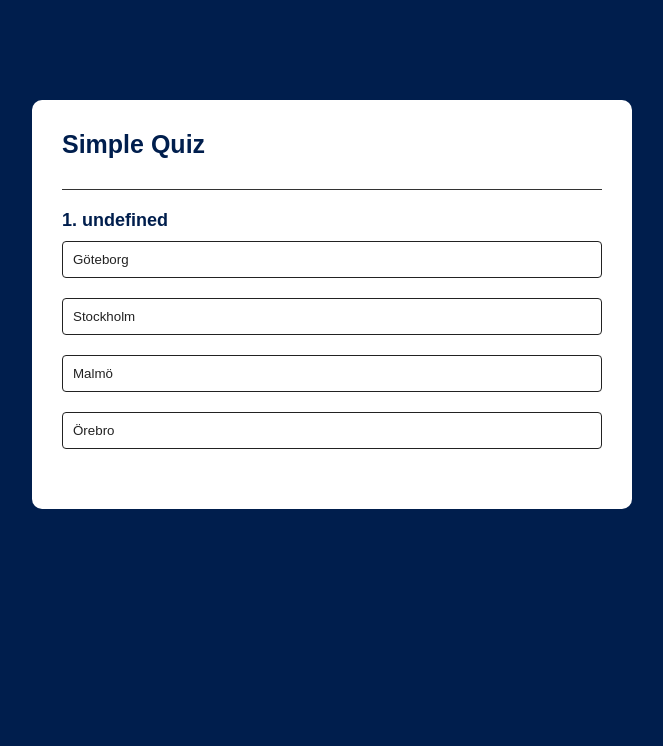
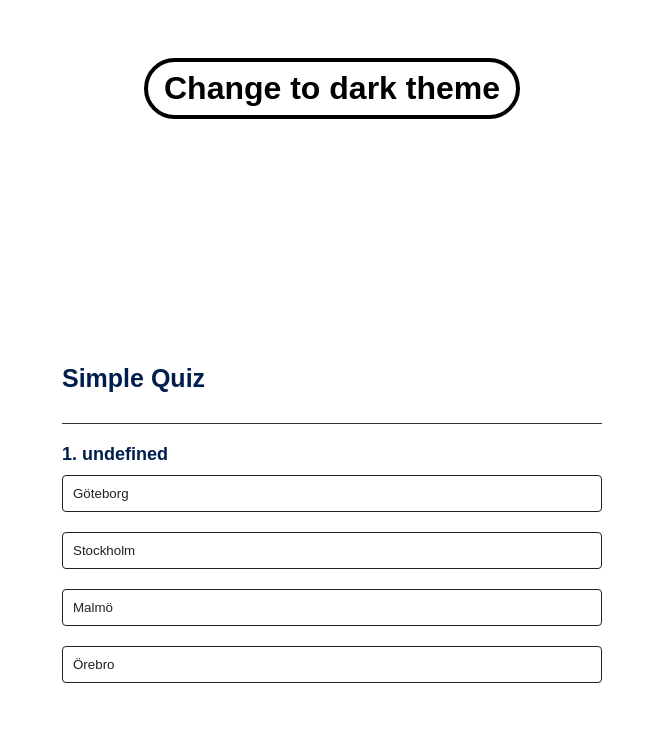
Before and after one commit to gabrielvarli/quiz-app, a plain HTML site: page index.html in a window 1280 px wide. Shown: the whole page, without its empty margins (308-971 px from the left). Drawn offline with Linux system fonts and the light colour scheme.

Commit message:
lagt till darkmode

```diff
--- a/index.html
+++ b/index.html
@@ -1,12 +1,20 @@
 <!DOCTYPE html>
-<html lang="en">
+<html lang="en" data-theme="light">
   <head>
     <meta charset="UTF-8" />
     <meta name="viewport" content="width=device-width, initial-scale=1.0" />
     <title>Document</title>
     <link rel="stylesheet" href="style.css" />
   </head>
-  <body>
+  <body id="main-body">
+    <button
+      id="btn2"
+      type="button"
+      data-theme-toggle
+      aria-label="Change to light theme"
+    >
+      Change to light theme (or icon here)
+    </button>
     <div class="app">
       <h1>Simple Quiz</h1>
       <div class="quiz">
--- a/script.js
+++ b/script.js
@@ -150,7 +150,6 @@ function selectAnswer(e) {
 
 function showScore(){
     resetState();
-    //questionElement.innerHTML = `You scored ${score} out of ${questions.length}!`;
     // Display the user's score
     const scoreElement = document.getElementById("question");
     if (score < 5) {
@@ -184,3 +183,75 @@ nextButton.addEventListener("click", () => {
 })
 
 startQuiz();
+
+/**
+* Utility function to calculate the current theme setting.
+* Look for a local storage value.
+* Fall back to system setting.
+* Fall back to light mode.
+*/
+function calculateSettingAsThemeString({ localStorageTheme, systemSettingDark }) {
+    if (localStorageTheme !== null) {
+      return localStorageTheme;
+    }
+
+    if (systemSettingDark.matches) {
+      return "dark";
+    }
+
+    return "light";
+  }
+
+  /**
+  * Utility function to update the button text and aria-label.
+  */
+  function updateButton({ buttonEl, isDark }) {
+    const newCta = isDark ? "Change to light theme" : "Change to dark theme";
+    // use an aria-label if you are omitting text on the button
+    // and using a sun/moon icon, for example
+    buttonEl.setAttribute("aria-label", newCta);
+    buttonEl.innerText = newCta;
+  }
+
+  /**
+  * Utility function to update the theme setting on the html tag
+  */
+  function updateThemeOnHtmlEl({ theme }) {
+    document.querySelector("html").setAttribute("data-theme", theme);
+  }
+
+
+  /**
+  * On page load:
+  */
+
+  /**
+  * 1. Grab what we need from the DOM and system settings on page load
+  */
+  const button = document.querySelector("[data-theme-toggle]");
+  const localStorageTheme = localStorage.getItem("theme");
+  const systemSettingDark = window.matchMedia("(prefers-color-scheme: dark)");
+
+  /**
+  * 2. Work out the current site settings
+  */
+  let currentThemeSetting = calculateSettingAsThemeString({ localStorageTheme, systemSettingDark });
+
+  /**
+  * 3. Update the theme setting and button text accoridng to current settings
+  */
+  updateButton({ buttonEl: button, isDark: currentThemeSetting === "dark" });
+  updateThemeOnHtmlEl({ theme: currentThemeSetting });
+
+  /**
+  * 4. Add an event listener to toggle the theme
+  */
+  button.addEventListener("click", (event) => {
+    const newTheme = currentThemeSetting === "dark" ? "light" : "dark";
+
+    localStorage.setItem("theme", newTheme);
+    updateButton({ buttonEl: button, isDark: newTheme === "dark" });
+    updateThemeOnHtmlEl({ theme: newTheme });
+
+    currentThemeSetting = newTheme;
+  });
--- a/style.css
+++ b/style.css
@@ -3,9 +3,6 @@
     padding: 0;
     font-family: 'poppins', sans-serif;
     box-sizing: border-box;
-}
-body {
-    background: #001e4d;
 }
 .app {
     background: #fff;
@@ -68,3 +65,32 @@ body {
 .incorrect {
     background: #ff9393;
 }
+
+[data-theme="light"] {
+     --color-bg: #ffffff;
+     --color-fg: #000000;
+ }
+
+ [data-theme="dark"] {
+     --color-bg: #000000;
+     --color-fg: #ffffff;
+ }
+
+#main-body{
+    background-color: var(--color-bg);
+    color: var(--color-fg);
+    display: grid;
+    min-height: 100vh;
+    place-items: center;
+}
+#btn2{
+    font-size: 2rem;
+    font-weight: bold;
+    padding: 0.5rem 1rem;
+    transition: all var(--global-transition-time) ease-in-out;
+    border-radius: 2rem;
+    cursor: pointer;
+    color: var(--color-fg);
+    background-color: var(--color-bg);
+    border: 0.25rem solid var(--color-fg);
+}
```
